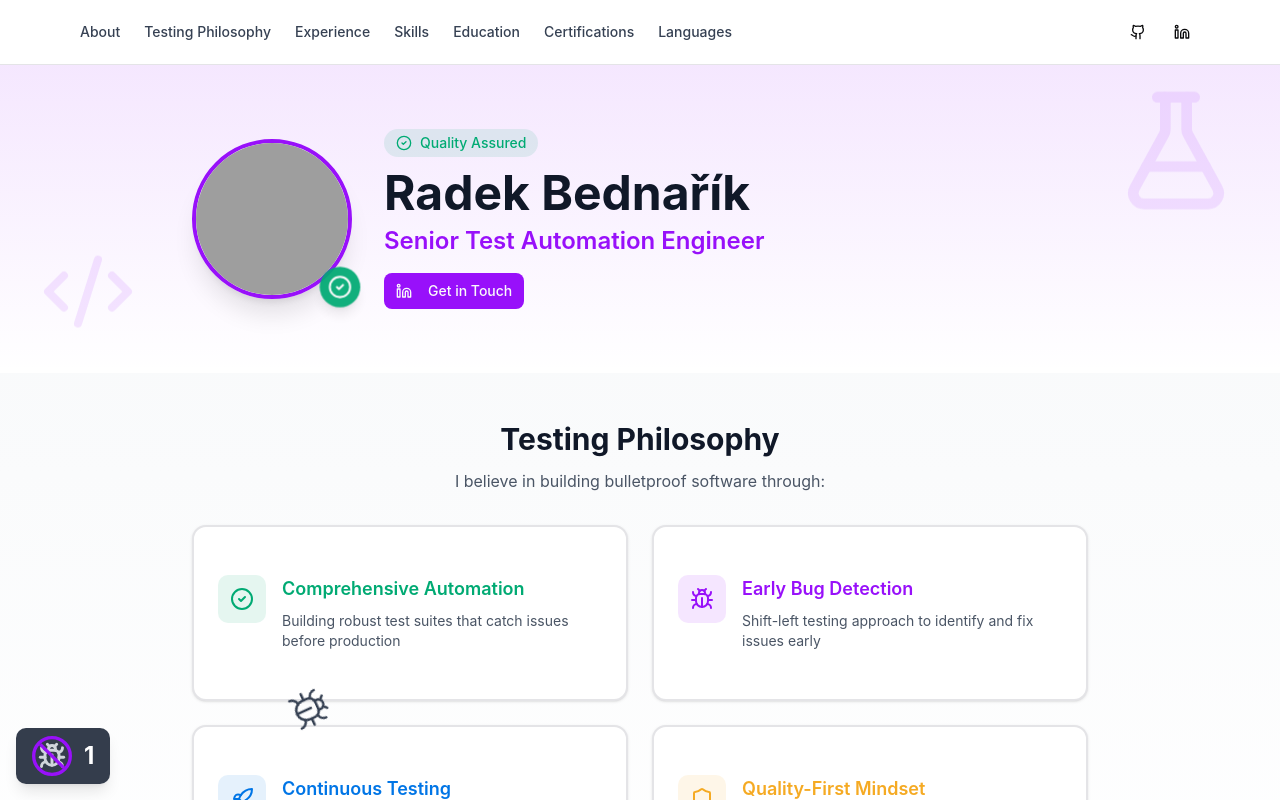
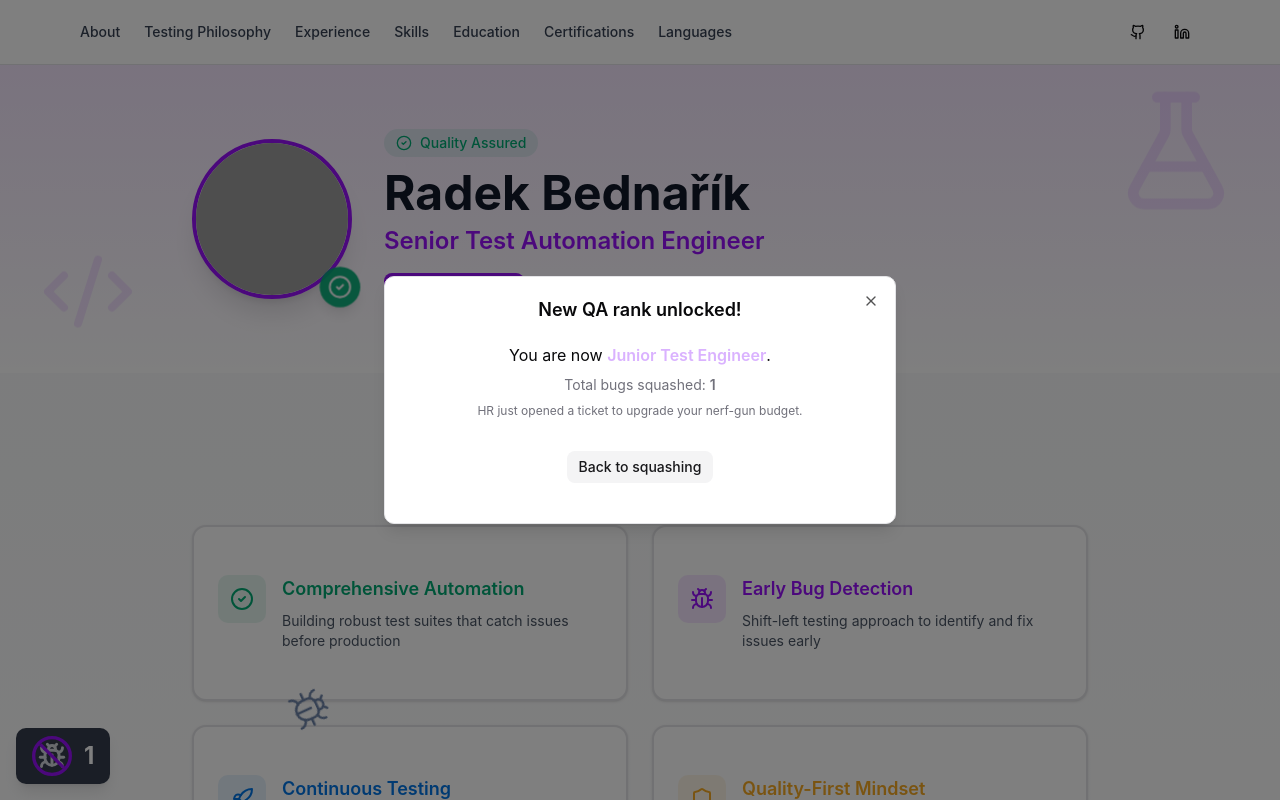
Before and after one commit to radekBednarik/personal_cv_page, a React (Vite) app: page / in a window 1280 px wide. Both pictures are taken after a click on the button "Squash the bug". Shown: the top 800 px of the page. Built offline with nearby package versions, Linux system fonts and the light colour scheme; grey boxes are pictures that could not be loaded.

Commit message:
feat: Use Shadcn Dialog componen

```diff
--- a/src/components/BugHunter.tsx
+++ b/src/components/BugHunter.tsx
@@ -1,5 +1,13 @@
 import { Bug } from "lucide-react";
 import { useCallback, useEffect, useRef, useState } from "react";
+import {
+	Dialog,
+	DialogClose,
+	DialogContent,
+	DialogDescription,
+	DialogTitle,
+} from "@/components/ui/dialog";
+import { Button } from "@/components/ui/button";
 import { triggerHaptic } from "@/lib/haptics";
 
 interface BugRank {
@@ -63,7 +71,8 @@ export function BugHunter() {
 	const [showScoreAnimation, setShowScoreAnimation] = useState(false);
 	const [showFloatingOne, setShowFloatingOne] = useState(false);
 	const [totalBugsSquashed, setTotalBugsSquashed] = useState(0);
-	const [currentRank, setCurrentRank] = useState<BugRank | null>(null);
+	const [unlockedRank, setUnlockedRank] = useState<BugRank | null>(null);
+	const [isCelebrationOpen, setIsCelebrationOpen] = useState(false);
 
 	// Generate random position on viewport edges
 	const getRandomEdgePosition = useCallback((): {
@@ -120,6 +129,8 @@ export function BugHunter() {
 	const scoreAnimationTimeoutRef = useRef<number | null>(null);
 	const floatingOneTimeoutRef = useRef<number | null>(null);
 	const squashTimeoutRef = useRef<number | null>(null);
+	const celebrationTimeoutRef = useRef<number | null>(null);
+	const previousRankRef = useRef<BugRank | null>(null);
 	const hasSpawnedOnceRef = useRef(false);
 
 	// Spawn a new bug
@@ -176,7 +187,25 @@ export function BugHunter() {
 		setTotalBugsSquashed((prevTotal) => {
 			const baseTotal = latestTotalFromStorage ?? prevTotal;
 			const nextTotal = baseTotal + 1;
-			setCurrentRank(getRankForTotal(nextTotal));
+			const nextRank = getRankForTotal(nextTotal);
+
+			if (nextRank && nextRank.id !== previousRankRef.current?.id) {
+				setUnlockedRank(nextRank);
+				setIsCelebrationOpen(true);
+
+				// Stronger haptic buzz for rank ups
+				triggerHaptic(60);
+
+				if (celebrationTimeoutRef.current !== null) {
+					window.clearTimeout(celebrationTimeoutRef.current);
+				}
+				celebrationTimeoutRef.current = window.setTimeout(() => {
+					setIsCelebrationOpen(false);
+					setUnlockedRank(null);
+				}, 5000);
+			}
+
+			previousRankRef.current = nextRank;
 
 			if (typeof window !== "undefined") {
 				try {
@@ -224,8 +253,9 @@ export function BugHunter() {
 				if (storedTotal) {
 					const parsedTotal = Number.parseInt(storedTotal, 10);
 					if (!Number.isNaN(parsedTotal) && parsedTotal > 0) {
+						const initialRank = getRankForTotal(parsedTotal);
 						setTotalBugsSquashed(parsedTotal);
-						setCurrentRank(getRankForTotal(parsedTotal));
+						previousRankRef.current = initialRank;
 					}
 				}
 			} catch {
@@ -255,6 +285,9 @@ export function BugHunter() {
 			}
 			if (squashTimeoutRef.current !== null) {
 				clearTimeout(squashTimeoutRef.current);
+			}
+			if (celebrationTimeoutRef.current !== null) {
+				clearTimeout(celebrationTimeoutRef.current);
 			}
 		};
 	}, []);
@@ -372,6 +405,65 @@ export function BugHunter() {
 					)}
 				</div>
 			)}
+
+			{/* Rank celebration modal */}
+			{unlockedRank && (
+				<Dialog
+					open={isCelebrationOpen}
+					onOpenChange={(open) => {
+						if (!open) {
+							if (celebrationTimeoutRef.current !== null) {
+								window.clearTimeout(celebrationTimeoutRef.current);
+								celebrationTimeoutRef.current = null;
+							}
+							setIsCelebrationOpen(false);
+							setUnlockedRank(null);
+						} else {
+							setIsCelebrationOpen(true);
+						}
+					}}
+				>
+					<DialogContent aria-label="New bug hunting rank unlocked">
+						<DialogTitle className="mb-2 text-center">
+							New QA rank unlocked!
+						</DialogTitle>
+						<DialogDescription className="space-y-2 text-center">
+							<p className="text-base text-foreground">
+								You are now{" "}
+								<span className="font-semibold text-purple-300">
+									{unlockedRank.name}
+								</span>
+								.
+							</p>
+							<p className="text-sm">
+								Total bugs squashed:{" "}
+								<span className="font-semibold">{totalBugsSquashed}</span>
+							</p>
+							<p className="text-xs text-muted-foreground">
+								HR just opened a ticket to upgrade your nerf-gun budget.
+							</p>
+						</DialogDescription>
+						<div className="mt-4 flex justify-center">
+							<Button
+								type="button"
+								variant="secondary"
+								size="sm"
+								onClick={() => {
+									if (celebrationTimeoutRef.current !== null) {
+										window.clearTimeout(celebrationTimeoutRef.current);
+										celebrationTimeoutRef.current = null;
+									}
+									setIsCelebrationOpen(false);
+									setUnlockedRank(null);
+								}}
+							>
+								Back to squashing
+							</Button>
+						</div>
+						<DialogClose aria-label="Close celebration" />
+					</DialogContent>
+				</Dialog>
+			)}
 		</>
 	);
 }
--- /dev/null
+++ b/src/components/ui/dialog.tsx
@@ -0,0 +1,141 @@
+import * as React from "react"
+import * as DialogPrimitive from "@radix-ui/react-dialog"
+import { XIcon } from "lucide-react"
+
+import { cn } from "@/lib/utils"
+
+function Dialog({
+  ...props
+}: React.ComponentProps<typeof DialogPrimitive.Root>) {
+  return <DialogPrimitive.Root data-slot="dialog" {...props} />
+}
+
+function DialogTrigger({
+  ...props
+}: React.ComponentProps<typeof DialogPrimitive.Trigger>) {
+  return <DialogPrimitive.Trigger data-slot="dialog-trigger" {...props} />
+}
+
+function DialogPortal({
+  ...props
+}: React.ComponentProps<typeof DialogPrimitive.Portal>) {
+  return <DialogPrimitive.Portal data-slot="dialog-portal" {...props} />
+}
+
+function DialogClose({
+  ...props
+}: React.ComponentProps<typeof DialogPrimitive.Close>) {
+  return <DialogPrimitive.Close data-slot="dialog-close" {...props} />
+}
+
+function DialogOverlay({
+  className,
+  ...props
+}: React.ComponentProps<typeof DialogPrimitive.Overlay>) {
+  return (
+    <DialogPrimitive.Overlay
+      data-slot="dialog-overlay"
+      className={cn(
+        "data-[state=open]:animate-in data-[state=closed]:animate-out data-[state=closed]:fade-out-0 data-[state=open]:fade-in-0 fixed inset-0 z-50 bg-black/50",
+        className
+      )}
+      {...props}
+    />
+  )
+}
+
+function DialogContent({
+  className,
+  children,
+  showCloseButton = true,
+  ...props
+}: React.ComponentProps<typeof DialogPrimitive.Content> & {
+  showCloseButton?: boolean
+}) {
+  return (
+    <DialogPortal data-slot="dialog-portal">
+      <DialogOverlay />
+      <DialogPrimitive.Content
+        data-slot="dialog-content"
+        className={cn(
+          "bg-background data-[state=open]:animate-in data-[state=closed]:animate-out data-[state=closed]:fade-out-0 data-[state=open]:fade-in-0 data-[state=closed]:zoom-out-95 data-[state=open]:zoom-in-95 fixed top-[50%] left-[50%] z-50 grid w-full max-w-[calc(100%-2rem)] translate-x-[-50%] translate-y-[-50%] gap-4 rounded-lg border p-6 shadow-lg duration-200 sm:max-w-lg",
+          className
+        )}
+        {...props}
+      >
+        {children}
+        {showCloseButton && (
+          <DialogPrimitive.Close
+            data-slot="dialog-close"
+            className="ring-offset-background focus:ring-ring data-[state=open]:bg-accent data-[state=open]:text-muted-foreground absolute top-4 right-4 rounded-xs opacity-70 transition-opacity hover:opacity-100 focus:ring-2 focus:ring-offset-2 focus:outline-hidden disabled:pointer-events-none [&_svg]:pointer-events-none [&_svg]:shrink-0 [&_svg:not([class*='size-'])]:size-4"
+          >
+            <XIcon />
+            <span className="sr-only">Close</span>
+          </DialogPrimitive.Close>
+        )}
+      </DialogPrimitive.Content>
+    </DialogPortal>
+  )
+}
+
+function DialogHeader({ className, ...props }: React.ComponentProps<"div">) {
+  return (
+    <div
+      data-slot="dialog-header"
+      className={cn("flex flex-col gap-2 text-center sm:text-left", className)}
+      {...props}
+    />
+  )
+}
+
+function DialogFooter({ className, ...props }: React.ComponentProps<"div">) {
+  return (
+    <div
+      data-slot="dialog-footer"
+      className={cn(
+        "flex flex-col-reverse gap-2 sm:flex-row sm:justify-end",
+        className
+      )}
+      {...props}
+    />
+  )
+}
+
+function DialogTitle({
+  className,
+  ...props
+}: React.ComponentProps<typeof DialogPrimitive.Title>) {
+  return (
+    <DialogPrimitive.Title
+      data-slot="dialog-title"
+      className={cn("text-lg leading-none font-semibold", className)}
+      {...props}
+    />
+  )
+}
+
+function DialogDescription({
+  className,
+  ...props
+}: React.ComponentProps<typeof DialogPrimitive.Description>) {
+  return (
+    <DialogPrimitive.Description
+      data-slot="dialog-description"
+      className={cn("text-muted-foreground text-sm", className)}
+      {...props}
+    />
+  )
+}
+
+export {
+  Dialog,
+  DialogClose,
+  DialogContent,
+  DialogDescription,
+  DialogFooter,
+  DialogHeader,
+  DialogOverlay,
+  DialogPortal,
+  DialogTitle,
+  DialogTrigger,
+}
```
